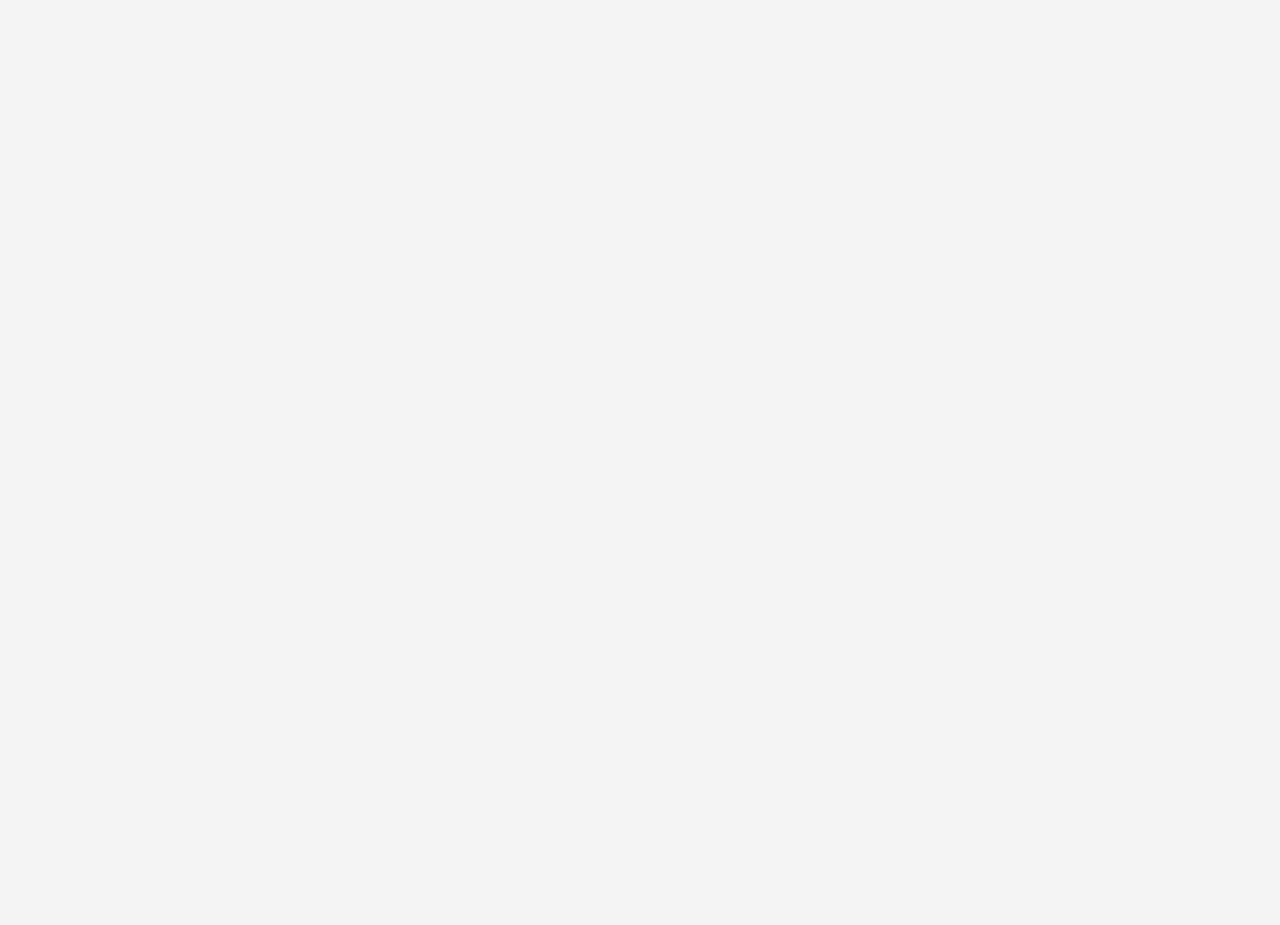
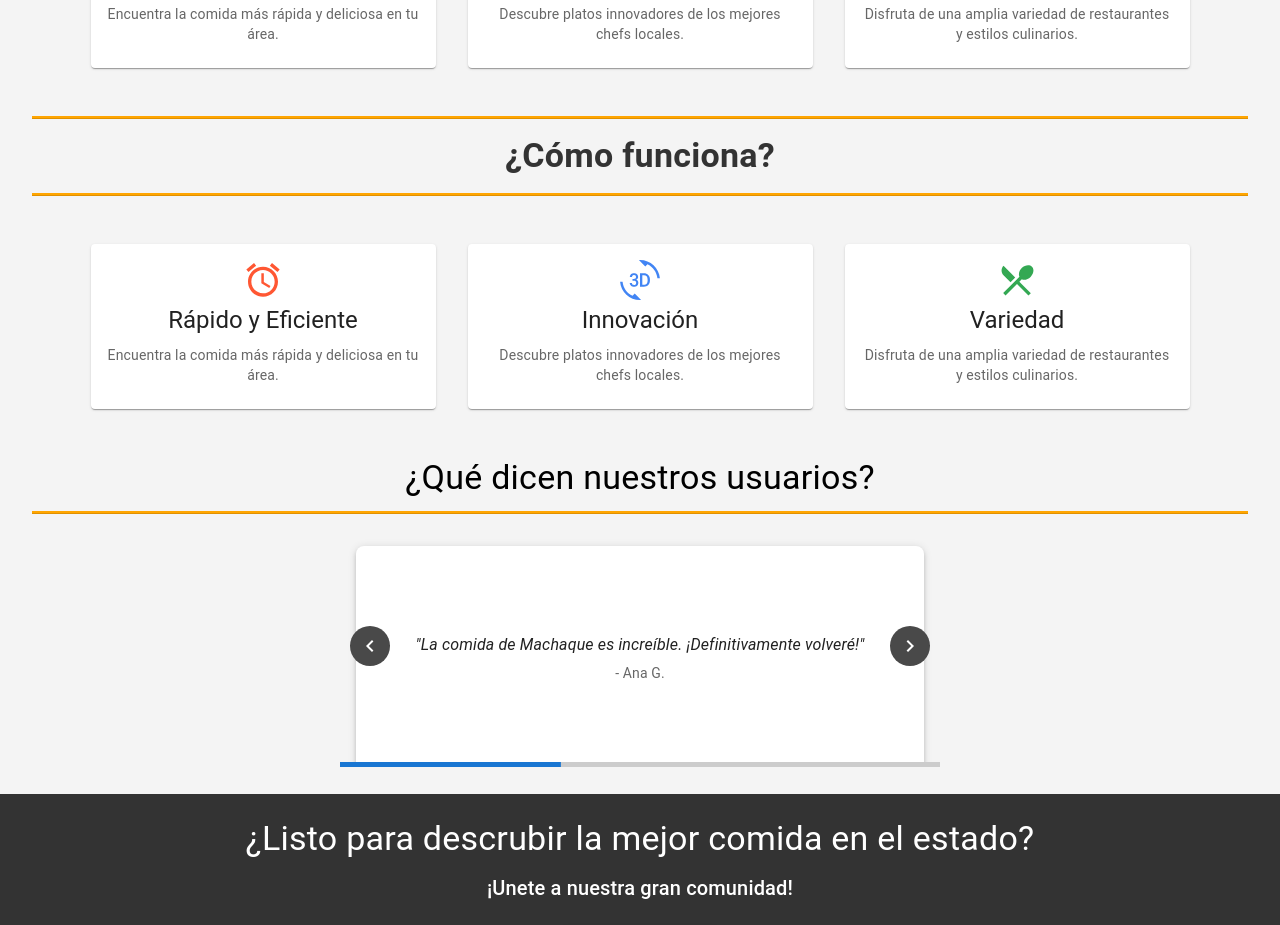
Before and after one commit to aahpichardo/machaque-webapp-react, a React (Vite) app in the folder frontend-react/: page / in a window 1280 px wide. Shown: the part 880-1805 px from the top of the page. Before the commit the page ends 800 px from the top, so only its background shows below. Built offline with nearby package versions, Linux system fonts and the light colour scheme.

Commit message:
landinpage
maqueta terminada

```diff
--- /dev/null
+++ b/frontend-react/src/components/InfoCard.tsx
@@ -0,0 +1,43 @@
+import React from 'react';
+import { Card, CardContent, Typography } from '@mui/material';
+import PropTypes from 'prop-types';
+
+const InfoCard = ({ icon: Icon, title, description, iconColor = '#FFA500' }) => {
+  return (
+    <Card
+      sx={{
+        maxWidth: 345,
+        margin: 2,
+        textAlign: 'center',
+        transition: 'transform 0.3s, box-shadow 0.3s', // Añadir transición
+        '&:hover': {
+          transform: 'scale(1.05)', // Efecto de zoom
+          boxShadow: '0 8px 16px rgba(0, 0, 0, 0.2)', // Sombra más intensa
+        },
+      }}
+    >
+      <CardContent>
+        {/* Icono en la parte superior */}
+        <Icon sx={{ fontSize: 40, color: iconColor }} />
+        {/* Título */}
+        <Typography variant="h5" gutterBottom>
+          {title}
+        </Typography>
+        {/* Descripción */}
+        <Typography variant="body2" color="text.secondary">
+          {description}
+        </Typography>
+      </CardContent>
+    </Card>
+  );
+};
+
+// PropTypes para validar las props del componente
+InfoCard.propTypes = {
+  icon: PropTypes.elementType.isRequired, // Icono como un componente
+  title: PropTypes.string.isRequired,       // Título como cadena
+  description: PropTypes.string.isRequired, // Descripción como cadena
+  iconColor: PropTypes.string,               // Color del icono como cadena
+};
+
+export default InfoCard;
--- a/frontend-react/src/components/NavBarInformative.tsx
+++ b/frontend-react/src/components/NavBarInformative.tsx
@@ -2,7 +2,6 @@ import React from 'react';
 import { AppBar, Toolbar, Typography, Button, Box } from '@mui/material';
 import { Link } from 'react-router-dom';
 import Logo from '../assets/logo.jpeg'; // Cambia esta ruta a tu logo
-
 
 const NavBarInformative: React.FC = () => {
     return (
--- /dev/null
+++ b/frontend-react/src/components/ReviewsSection.tsx
@@ -0,0 +1,102 @@
+import React, { useState, useEffect } from 'react';
+import Carousel from 'react-material-ui-carousel';
+import { Box, Typography, Card, CardContent, Divider, LinearProgress } from '@mui/material';
+
+const reviews = [
+  {
+    text: "La comida de Machaque es increíble. ¡Definitivamente volveré!",
+    author: "Ana G.",
+  },
+  {
+    text: "Un servicio excelente y una variedad de platillos que nunca pensé encontrar.",
+    author: "Carlos M.",
+  },
+  {
+    text: "Machaque ha cambiado la forma en que descubro restaurantes en Chihuahua. ¡Gracias!",
+    author: "Lucía R.",
+  },
+];
+
+const ReviewSection = () => {
+  const [activeIndex, setActiveIndex] = useState(0);
+  const [progress, setProgress] = useState(0);
+  const duration = 15000; // Duración total en milisegundos
+
+  useEffect(() => {
+    const interval = setInterval(() => {
+      setProgress((prev) => (prev < 100 ? prev + (100 / (duration / 100)) : 0));
+    }, 100); // Aumentar el progreso cada 100ms
+
+    return () => clearInterval(interval);
+  }, [duration]);
+
+  useEffect(() => {
+    const timer = setTimeout(() => {
+      setActiveIndex((prevIndex) => (prevIndex + 1) % reviews.length);
+      setProgress(0); // Reiniciar progreso al cambiar de reseña
+    }, duration);
+
+    return () => clearTimeout(timer);
+  }, [activeIndex, duration]);
+
+  return (
+    <Box sx={{ textAlign: 'center', margin: 4 }}>
+      <Typography variant="h4" gutterBottom>
+        ¿Qué dicen nuestros usuarios?
+      </Typography>
+
+      <Divider sx={{ marginBottom: 2, backgroundColor: '#FFA500', height: 2 }} />
+
+      <Box sx={{ maxWidth: { xs: '90%', sm: '600px' }, margin: '0 auto', position: 'relative' }}>
+        <Carousel
+          index={activeIndex}
+          onChange={(index) => setActiveIndex(index)}
+          interval={duration} // Puedes establecerlo en 0 para no usar el intervalo de carrusel
+          indicators={false} // Eliminar círculos
+          navButtonsAlwaysVisible // Asegurar que los botones de navegación sean visibles
+        >
+          {reviews.map((review, index) => (
+            <Card
+              key={index}
+              sx={{
+                padding: 2,
+                margin: 2,
+                boxShadow: 3,
+                borderRadius: 2,
+                display: 'flex',
+                flexDirection: 'column',
+                justifyContent: 'center',
+                height: '200px', // Tamaño fijo para las tarjetas
+              }}
+            >
+              <CardContent>
+                <Typography variant="body1" gutterBottom sx={{ fontStyle: 'italic' }}>
+                  "{review.text}"
+                </Typography>
+                <Typography variant="body2" color="text.secondary">
+                  - {review.author}
+                </Typography>
+              </CardContent>
+            </Card>
+          ))}
+        </Carousel>
+
+        {/* Barra de progreso */}
+        <LinearProgress
+          sx={{
+            position: 'absolute',
+            bottom: -5, // Posición ajustada para estar justo debajo de la tarjeta
+            left: 0,
+            right: 0,
+            height: '5px',
+            backgroundColor: '#ccc', // Color gris para la barra
+          }}
+          variant="determinate"
+          value={progress}
+        />
+      </Box>
+    </Box>
+  );
+};
+
+export default ReviewSection;
--- /dev/null
+++ b/frontend-react/src/components/SectionTitle.tsx
@@ -0,0 +1,27 @@
+import React from 'react';
+import { Box, Typography, Divider } from '@mui/material';
+import PropTypes from 'prop-types';
+
+const SectionTitle = ({ title }) => {
+  return (
+    <Box sx={{ textAlign: 'center', margin: 4 }}>
+      {/* Separador */}
+      <Divider sx={{ marginBottom: 2, backgroundColor: '#FFA500', height: 2 }} />
+
+      {/* Título Grande */}
+      <Typography variant="h4" component="h2" sx={{ fontWeight: 'bold', color: '#333' }}>
+        {title} {/* Título desde el prop */}
+      </Typography>
+
+      {/* Otro separador (opcional) */}
+      <Divider sx={{ marginTop: 2, backgroundColor: '#FFA500', height: 2 }} />
+    </Box>
+  );
+};
+
+// PropTypes para validar las props del componente
+SectionTitle.propTypes = {
+  title: PropTypes.string.isRequired, // Asegura que el título sea una cadena
+};
+
+export default SectionTitle;
--- a/frontend-react/src/pages/Informative/Informative.tsx
+++ b/frontend-react/src/pages/Informative/Informative.tsx
@@ -4,10 +4,14 @@ import './Informative.css'; // Asegúrate de tener el archivo CSS para estilos
 import Navbar from '../../components/NavBarInformative'
 import Footer from '../../components/Footer'
 import Carousel from 'react-material-ui-carousel';
-import { Box, Typography, Button } from '@mui/material';
+import { Box, Card, Typography, Button, Divider, CardContent } from '@mui/material';
 import imagen1 from '../../assets/img1.jpg';
 import imagen2 from '../../assets/img2.jpg';
 import imagen3 from '../../assets/img3.jpg';
+import InfoCard from '../../components/InfoCard';
+import { AccessAlarm, ThreeDRotation, LocalDining } from '@mui/icons-material'; // Importa los iconos que desees
+import SectionTitle from '../../components/SectionTitle';
+import ReviewsSection from '../../components/ReviewsSection'
 
 
 const UserProfile: React.FC = () => {
@@ -80,7 +84,92 @@ const UserProfile: React.FC = () => {
       </Box>
 
       {/*contenido */}
-      <div><span>¿Porque ser parte de machaque?</span></div>
+
+      <SectionTitle title="¿Por qué ser parte de Machaque?" />
+
+      <div style={{ display: 'flex', justifyContent: 'center', flexWrap: 'wrap' }}>
+      <InfoCard
+        icon={AccessAlarm}
+        title="Rápido y Eficiente"
+        description="Encuentra la comida más rápida y deliciosa en tu área."
+        iconColor="#FF5733" // Cambia el color del icono
+      />
+      <InfoCard
+        icon={ThreeDRotation}
+        title="Innovación"
+        description="Descubre platos innovadores de los mejores chefs locales."
+        iconColor="#4285F4" // Cambia el color del icono
+      />
+      <InfoCard
+        icon={LocalDining}
+        title="Variedad"
+        description="Disfruta de una amplia variedad de restaurantes y estilos culinarios."
+        iconColor="#34A853" // Cambia el color del icono
+      />
+    </div>
+
+    <SectionTitle title="¿Cómo funciona?" />
+
+    <div style={{ display: 'flex', justifyContent: 'center', flexWrap: 'wrap' }}>
+      <InfoCard
+        icon={AccessAlarm}
+        title="Rápido y Eficiente"
+        description="Encuentra la comida más rápida y deliciosa en tu área."
+        iconColor="#FF5733" // Cambia el color del icono
+      />
+      <InfoCard
+        icon={ThreeDRotation}
+        title="Innovación"
+        description="Descubre platos innovadores de los mejores chefs locales."
+        iconColor="#4285F4" // Cambia el color del icono
+      />
+      <InfoCard
+        icon={LocalDining}
+        title="Variedad"
+        description="Disfruta de una amplia variedad de restaurantes y estilos culinarios."
+        iconColor="#34A853" // Cambia el color del icono
+      />
+    </div>
+
+    {/*reviews*/}
+    <ReviewsSection/>
+
+    {/*final*/}
+
+    <Box
+  sx={{
+    textAlign: 'center',
+    color: '#FFFFFF',
+    bgcolor: '#333', // Fondo semitransparente para mejorar la legibilidad
+    padding: 3,
+    backdropFilter: 'blur(5px)', // Desenfoque de fondo
+    marginTop: 4, // Espaciado superior
+    marginBottom: 2, // Espaciado inferior para separación del footer
+  }}
+>
+  <Typography variant="h4" gutterBottom>
+    ¿Listo para descrubir la mejor comida en el estado?
+  </Typography>
+  <Typography variant="h6" gutterBottom>
+    ¡Unete a nuestra gran comunidad!
+  </Typography>
+  <Button
+    component={Link}
+    to="/login"
+    variant="contained"
+    sx={{
+      backgroundColor: '#FFA500',
+      color: '#fff',
+      '&:hover': {
+        backgroundColor: '#CC7A00',
+      },
+      mt: 2,
+      textTransform: 'none', // Elimina la transformación a mayúsculas
+    }}
+  >
+    Registrarme ahora
+  </Button>
+</Box>
 
 
       <Footer/>
```
